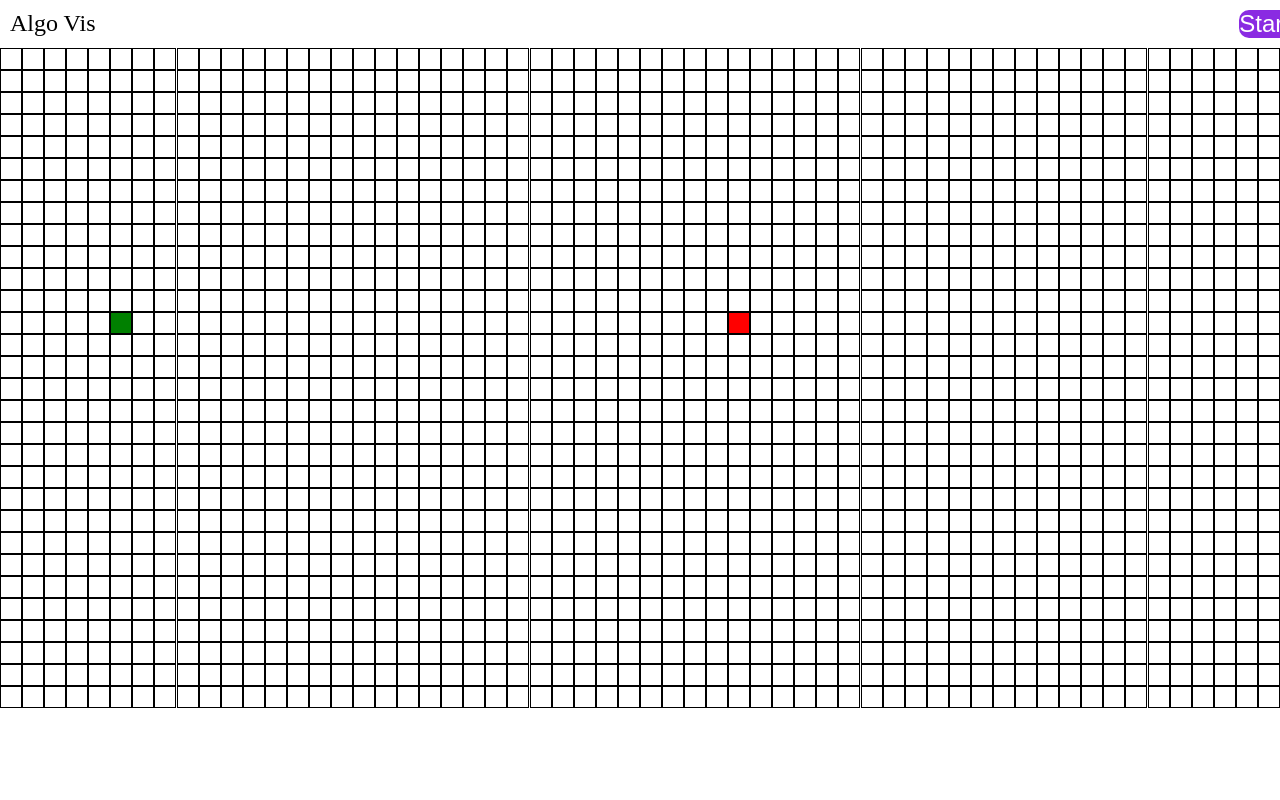
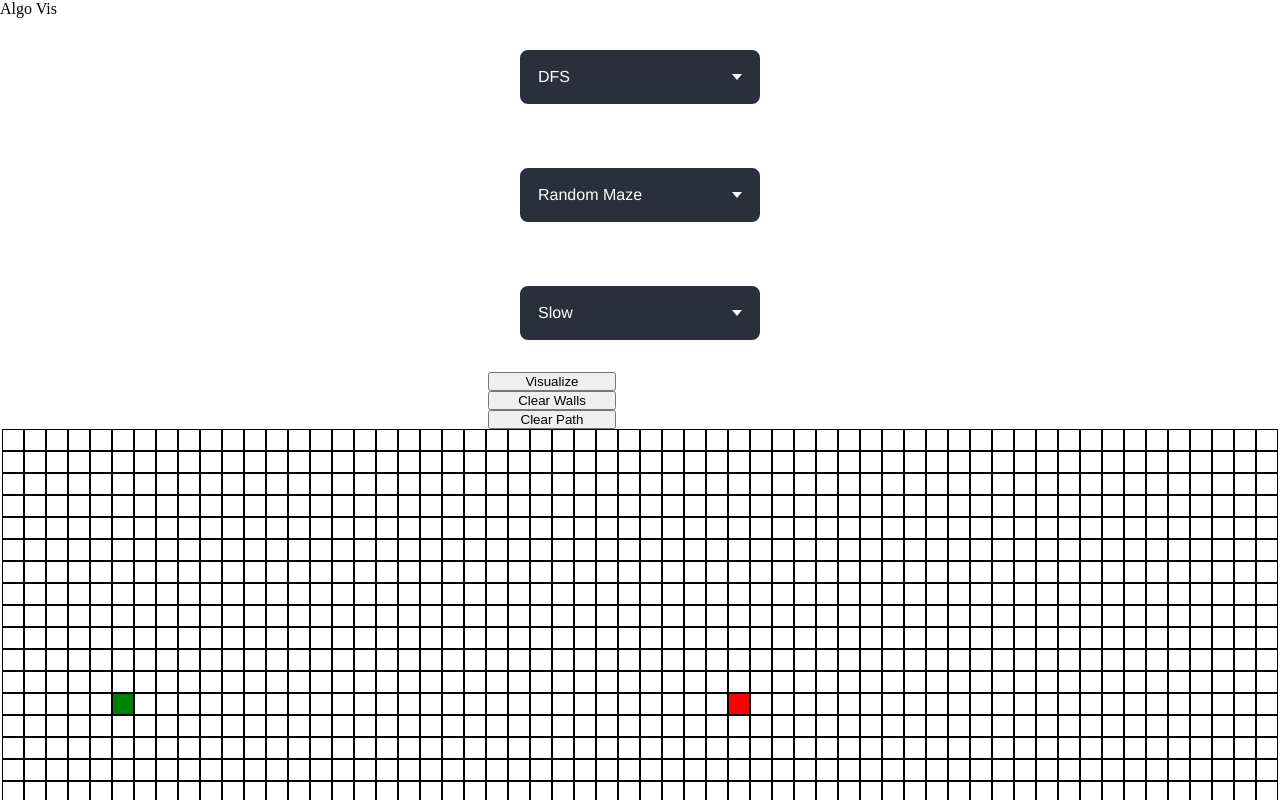
Before and after one commit to SainitinD/Algorithm-Visualizer, a Vue app: page / in a window 1280 px wide. Shown: the top 800 px of the page. Built offline with nearby package versions, Linux system fonts and the light colour scheme.

Commit message:
add algo, wall and speed dropdowns to header

```diff
--- a/src/components/MainHeader.vue
+++ b/src/components/MainHeader.vue
@@ -1,47 +1,245 @@
 <template>
   <header>
     <div class="title">Algo Vis</div>
-    <button class="btn">Start</button>
+    <div class="row">
+      <div class="dropdown" @click="this.handleAlgoDropdown">
+        <div
+          class="select"
+          :class="!this.algoDropDown.dropdownOpen ? '' : 'select-clicked'"
+        >
+          <span class="selected">{{
+            this.algoDropDown.vals[this.algoDropDown.selectedVal]
+          }}</span>
+          <div
+            :class="!this.algoDropDown.dropdownOpen ? 'caret' : 'caret-rotate'"
+          ></div>
+        </div>
+        <ul
+          class="menu"
+          :class="!this.algoDropDown.dropdownOpen ? '' : 'menu-open'"
+        >
+          <li
+            @click="this.algoDropDown.selectedVal = 0"
+            :class="this.algoDropDown.selectedVal == 0 ? 'active' : ''"
+          >
+            DFS
+          </li>
+          <li
+            @click="this.algoDropDown.selectedVal = 1"
+            :class="this.algoDropDown.selectedVal == 1 ? 'active' : ''"
+          >
+            BFS
+          </li>
+          <li
+            @click="this.algoDropDown.selectedVal = 2"
+            :class="this.algoDropDown.selectedVal == 2 ? 'active' : ''"
+          >
+            Djikstra
+          </li>
+          <li
+            @click="this.algoDropDown.selectedVal = 3"
+            :class="this.algoDropDown.selectedVal == 3 ? 'active' : ''"
+          >
+            A*
+          </li>
+        </ul>
+      </div>
+      <div class="dropdown" @click="this.handleWallDropdown">
+        <div
+          class="select"
+          :class="!this.wallDropDown.dropdownOpen ? '' : 'select-clicked'"
+        >
+          <span class="selected">{{
+            this.wallDropDown.vals[this.wallDropDown.selectedVal]
+          }}</span>
+          <div
+            :class="!this.wallDropDown.dropdownOpen ? 'caret' : 'caret-rotate'"
+          ></div>
+        </div>
+        <ul
+          class="menu"
+          :class="!this.wallDropDown.dropdownOpen ? '' : 'menu-open'"
+        >
+          <li
+            @click="this.wallDropDown.selectedVal = 0"
+            :class="this.wallDropDown.selectedVal == 0 ? 'active' : ''"
+          >
+            Normal
+          </li>
+        </ul>
+      </div>
+      <div class="dropdown" @click="this.handleSpeedDropdown">
+        <div
+          class="select"
+          :class="!this.speedDropDown.dropdownOpen ? '' : 'select-clicked'"
+        >
+          <span class="selected">{{
+            this.speedDropDown.vals[this.speedDropDown.selectedVal]
+          }}</span>
+          <div
+            :class="!this.speedDropDown.dropdownOpen ? 'caret' : 'caret-rotate'"
+          ></div>
+        </div>
+        <ul
+          class="menu"
+          :class="!this.speedDropDown.dropdownOpen ? '' : 'menu-open'"
+        >
+          <li
+            @click="this.speedDropDown.selectedVal = 0"
+            :class="this.speedDropDown.selectedVal == 0 ? 'active' : ''"
+          >
+            Slow
+          </li>
+          <li
+            @click="this.speedDropDown.selectedVal = 1"
+            :class="this.speedDropDown.selectedVal == 1 ? 'active' : ''"
+          >
+            Normal
+          </li>
+          <li
+            @click="this.speedDropDown.selectedVal = 2"
+            :class="this.speedDropDown.selectedVal == 2 ? 'active' : ''"
+          >
+            Fast
+          </li>
+        </ul>
+      </div>
+      <button class="visualize-btn">Visualize</button>
+      <button class="clear-walls-btn">Clear Walls</button>
+      <button class="clear-path-btn">Clear Path</button>
+    </div>
   </header>
 </template>
 <script>
-import { CellType } from "@/helper/constants";
+// Algo Type, Wall Type, Speed Type, Visualize, Clear Walls, Clear Path
 
 export default {
   name: "MainHeader",
   data() {
     return {
-      cellType: CellType.Filled,
+      algoDropDown: {
+        dropdownOpen: false,
+        vals: ["DFS", "BFS", "Dijkstra", "A*"],
+        selectedVal: 0,
+      },
+      wallDropDown: {
+        dropdownOpen: false,
+        vals: ["Random Maze"],
+        selectedVal: 0,
+      },
+      speedDropDown: {
+        dropdownOpen: false,
+        vals: ["Slow", "Normal", "Fast"],
+        selectedVal: 0,
+      },
     };
+  },
+  methods: {
+    handleAlgoDropdown() {
+      this.algoDropDown.dropdownOpen = !this.algoDropDown.dropdownOpen;
+    },
+    handleWallDropdown() {
+      this.wallDropDown.dropdownOpen = !this.wallDropDown.dropdownOpen;
+    },
+    handleSpeedDropdown() {
+      this.speedDropDown.dropdownOpen = !this.speedDropDown.dropdownOpen;
+    },
   },
 };
 </script>
 <style>
-header {
+.row {
   display: flex;
-  width: 100%;
-  justify-content: space-between;
-  padding: 10px;
+  justify-content: center;
+  font-family: Helvetica, sans-serif;
+  align-items: center;
+  flex-wrap: wrap;
 }
 
-.title {
-  font-size: 1.5rem;
-  /* padding-left: 10px;
-  padding-top: 5px; */
+.dropdown {
+  min-width: 15em;
+  position: relative;
+  margin: 2em;
 }
 
-.btn {
-  font-size: 1.5rem;
-  background-color: blueviolet;
-  color: white;
-  /* padding: 5px 15px; */
-  border-radius: 10px;
-  border: 0;
-  cursor: pointer;
-  /* padding-right: 10px; */
+.dropdown * {
+  box-sizing: border-box;
 }
 
-.btn:hover {
-  border: 1px solid yellow;
+.select {
+  background: #2a2f3b;
+  color: #fff;
+  display: flex;
+  justify-content: space-between;
+  align-items: center;
+  border: 2px #2a2f3b solid;
+  border-radius: 0.5em;
+  padding: 1em;
+  cursor: pointer;
+  transition: all 0.3s;
+}
+
+.select-clicked {
+  border: 2px #26489a solid;
+  box-shadow: 0 0 0.8em #26489a;
+}
+
+.select:hover {
+  background: #323741;
+}
+
+.caret {
+  width: 0;
+  height: 0;
+  border-left: 5px solid transparent;
+  border-right: 5px solid transparent;
+  border-top: 6px solid #fff;
+  transition: 0.3s;
+}
+
+.caret-rotate {
+  transform: rotate(180deg);
+}
+
+.menu {
+  list-style: none;
+  padding: 0.2em 0.5em;
+  background: #323741;
+  border: 1px #363a43 solid;
+  box-shadow: 0 0.5em 1em rgba(0, 0, 0, 0.2);
+  border-radius: 0.5em;
+  color: #9fa5b5;
+  position: absolute;
+  top: 4em;
+  left: 50%;
+  width: 100%;
+  transform: translate(-50%);
+  opacity: 0;
+  display: none;
+  transition: 0.2s;
+  z-index: 1;
+}
+
+.menu li {
+  padding: 0.7em 0.5em;
+  margin: 0.3em 0;
+  border-radius: 0.5em;
+  cursor: pointer;
+}
+
+.menu li:hover {
+  background: #2a2d35;
+}
+
+.active {
+  background: #23242a;
+}
+.menu-open {
+  display: block;
+  opacity: 1;
+}
+
+button {
+  width: 10vw;
 }
 </style>
```
